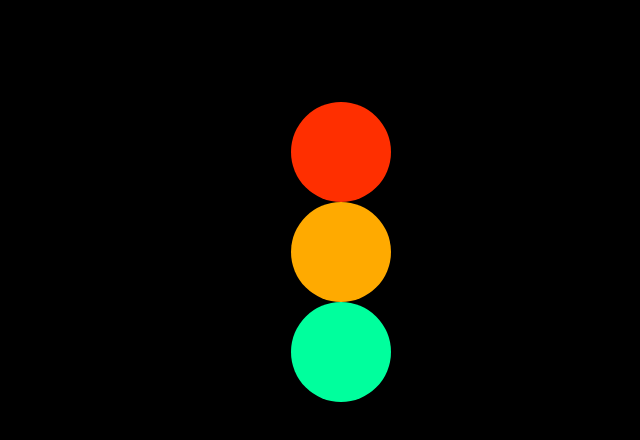
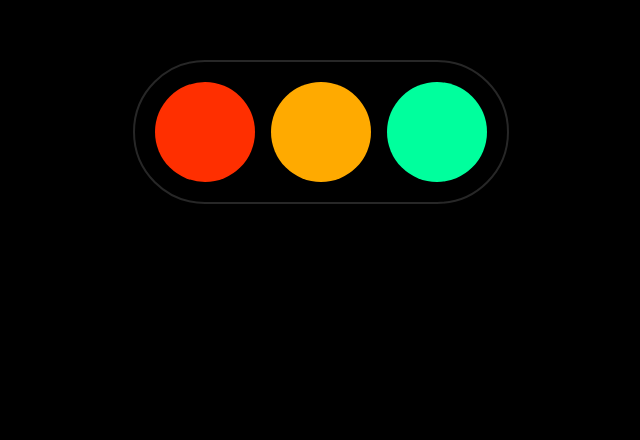
Before and after one commit to 0x0P/semaphore, a Next.js app: page / in a window 1280 px wide. Shown: the part 268-708 px from the top of the page, without its empty margins (319-959 px from the left). Built offline with nearby package versions, Linux system fonts and the light colour scheme.

Commit message:
semaphore

```diff
--- a/app/page.module.css
+++ b/app/page.module.css
@@ -5,10 +5,18 @@
     align-items: center;
     height: 100vh;
     width: 100vw;
-    gap: 1rem;
 }
 
-.main div {
+.container {
+    display: flex;
+    flex-direction: row;
+    gap: 1rem;
+    padding: 20px;
+    border-radius: 100rem;
+    border: 2px solid #272727;
+}
+
+.container div {
     padding: 20px;
     width: 100px;
     height: 100px;
```
